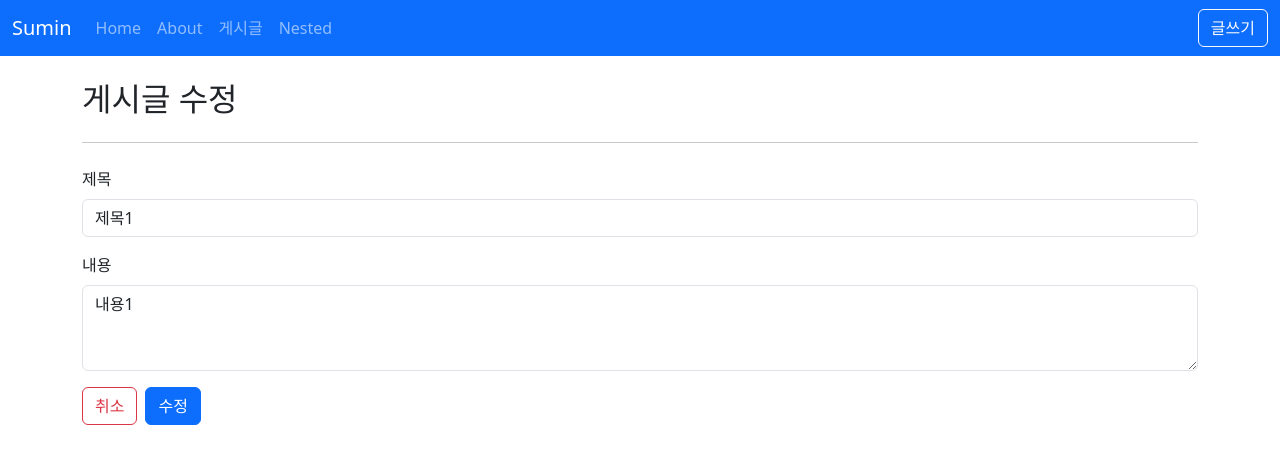
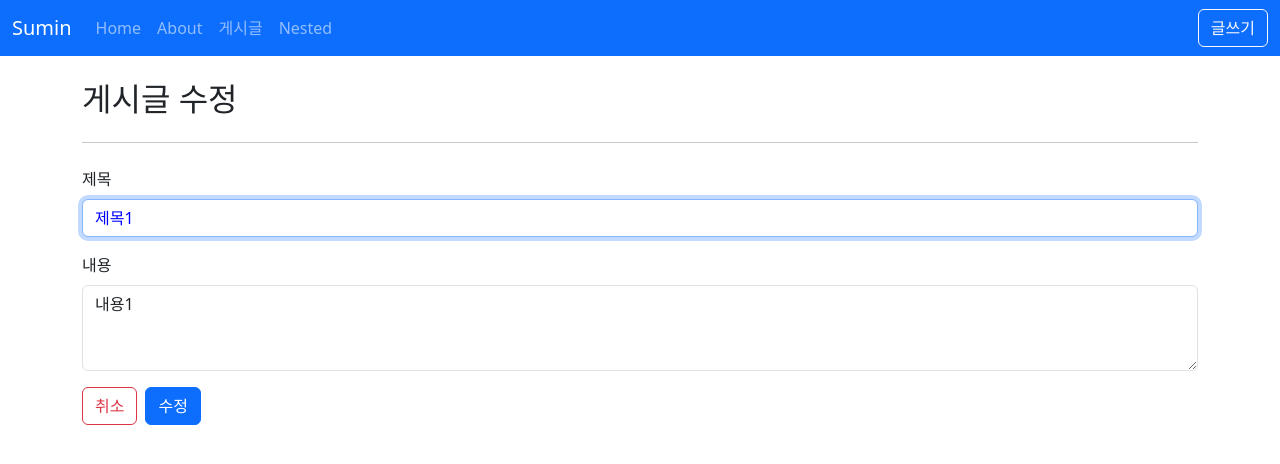
Before and after one commit to sum529-create/vue-board, a Vue app: page /posts/1/edit in a window 1280 px wide. Shown: the top 464 px of the page. Built offline with nearby package versions, Linux system fonts and the light colour scheme; data requests are answered from the project's data file.

Commit message:
docs: 커스텀 디렉티브 등록
- app.directive
- 별도의 global-directives 파일 추가
- color / v-color
- focus / v-focus

```diff
--- a/src/components/posts/PostForm.vue
+++ b/src/components/posts/PostForm.vue
@@ -3,6 +3,8 @@
     <div class="mb-3">
       <label for="title" class="form-label">제목</label>
       <input
+        v-focus
+        v-color="'blue'"
         type="text"
         :value="title"
         @input="$emit('update:title', $event.target.value)"
--- /dev/null
+++ b/src/directives/color.js
@@ -0,0 +1,5 @@
+function color(el, binding) {
+  el.style.color = binding.value;
+}
+
+export default color;
--- /dev/null
+++ b/src/directives/focus.js
@@ -0,0 +1,5 @@
+export default {
+  mounted: (el) => {
+    el.focus();
+  },
+};
--- a/src/main.js
+++ b/src/main.js
@@ -9,6 +9,7 @@
 // import objPlugins from "./plugins/obj";
 // import person from "./plugins/person";
 import globalComponents from "./plugins/global-components";
+import globalDirectives from "./plugins/global-directives";
 
 const app = createApp(App);
 app.use(router);
@@ -16,6 +17,7 @@
 // app.use(objPlugins, { name: "coco" });
 // app.use(person, { name: "coco" });
 app.use(globalComponents);
+app.use(globalDirectives);
 app.mount("#app");
 
 // console.log("VITE_APP_API_URL", import.meta.env);
--- /dev/null
+++ b/src/plugins/global-directives.js
@@ -0,0 +1,9 @@
+import color from "@/directives/color";
+import focus from "@/directives/focus";
+
+export default {
+  install(app) {
+    app.directive("focus", focus);
+    app.directive("color", color);
+  },
+};
```
